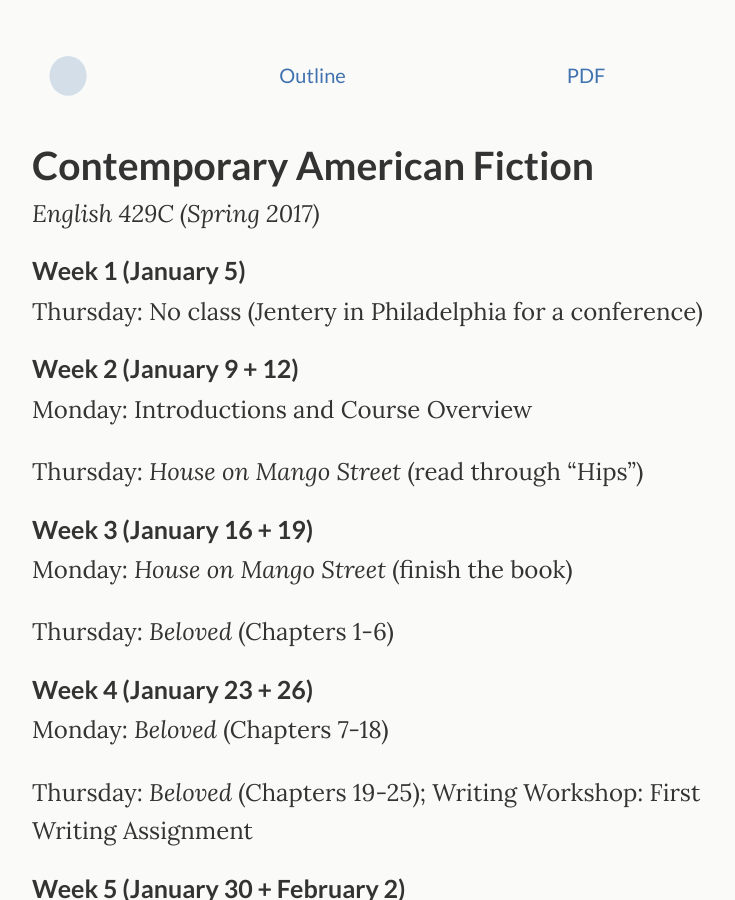
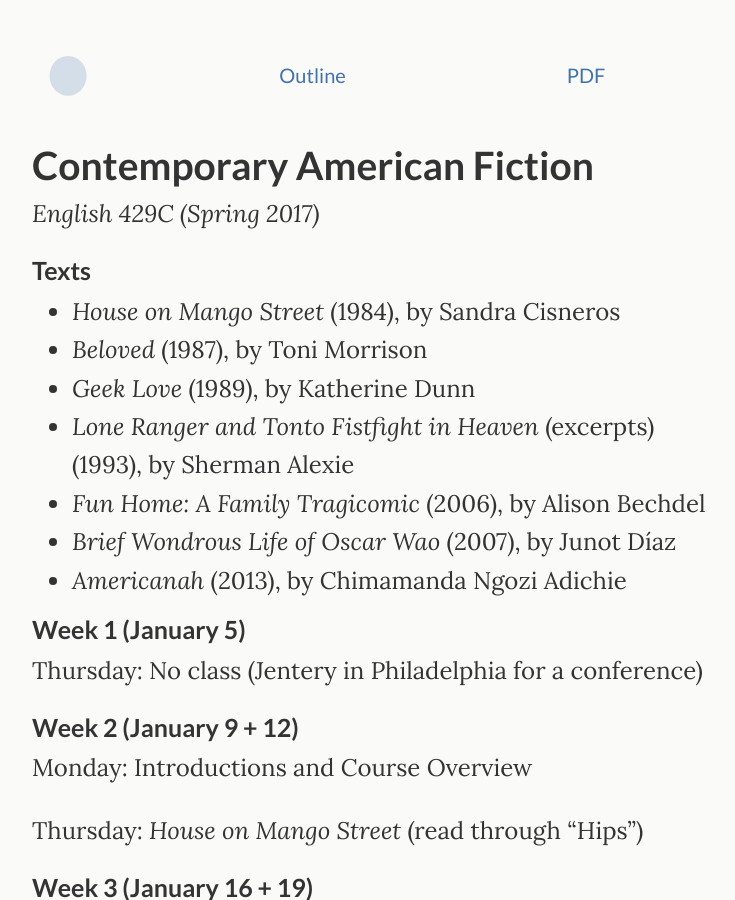
Before and after one commit to jentery/429c, a Jekyll site: the page built from index.md, in a window 1280 px wide and 900 px high. Shown: the whole window, without its empty margins (266-1001 px from the left). Built offline with Jekyll 4.4.1, drawn with Linux system fonts in a browser that asks for light colours; our own code applies the rules of GitHub Pages for plain Markdown files.

Commit message:
Update index.md

```diff
--- a/index.md
+++ b/index.md
@@ -4,6 +4,15 @@ layout: default
 # Contemporary American Fiction
 <div class="lead pretty-links">
 *English 429C (Spring 2017)*
+
+### Texts
+* *House on Mango Street* (1984), by Sandra Cisneros
+* *Beloved* (1987), by Toni Morrison
+* *Geek Love* (1989), by Katherine Dunn
+* *Lone Ranger and Tonto Fistfight in Heaven* (excerpts) (1993), by Sherman Alexie
+* *Fun Home: A Family Tragicomic* (2006), by Alison Bechdel
+* *Brief Wondrous Life of Oscar Wao* (2007), by Junot Díaz
+* *Americanah* (2013), by Chimamanda Ngozi Adichie
 
 ### Week 1 (January 5)
 
```
